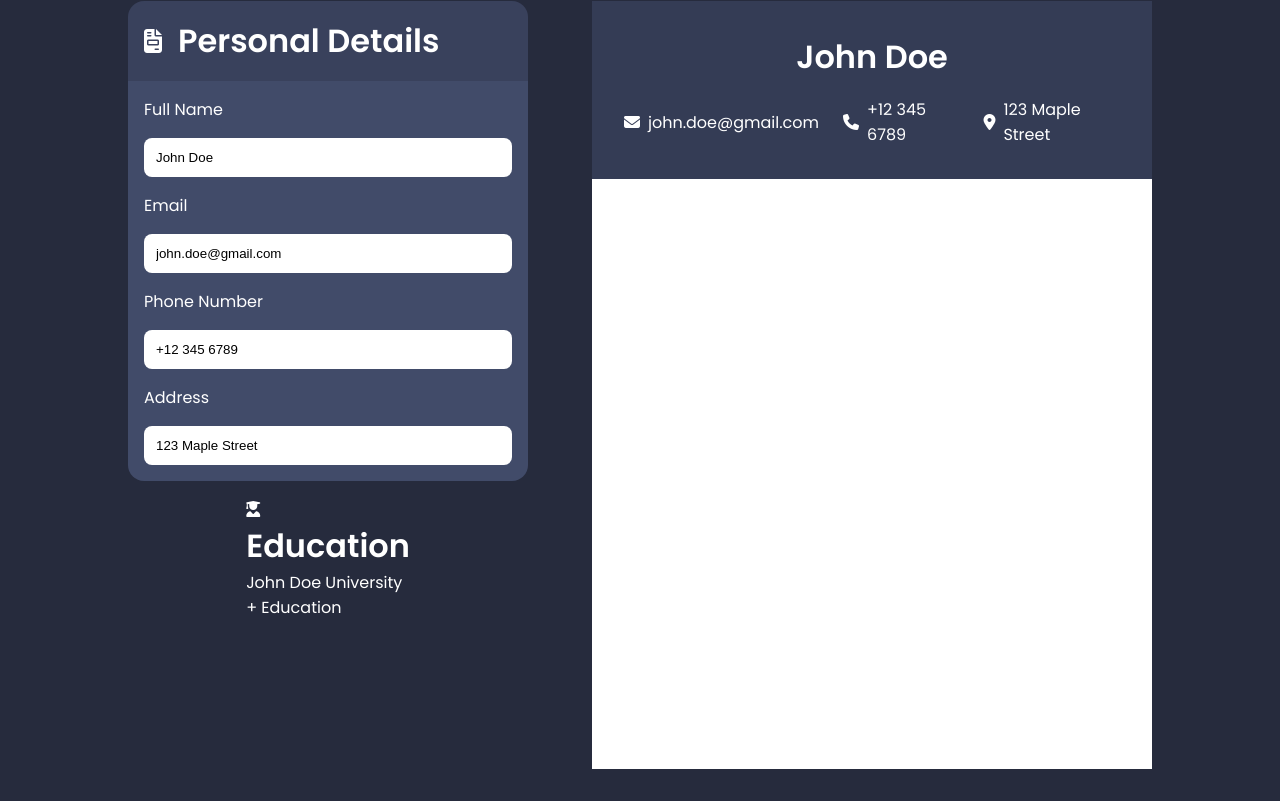
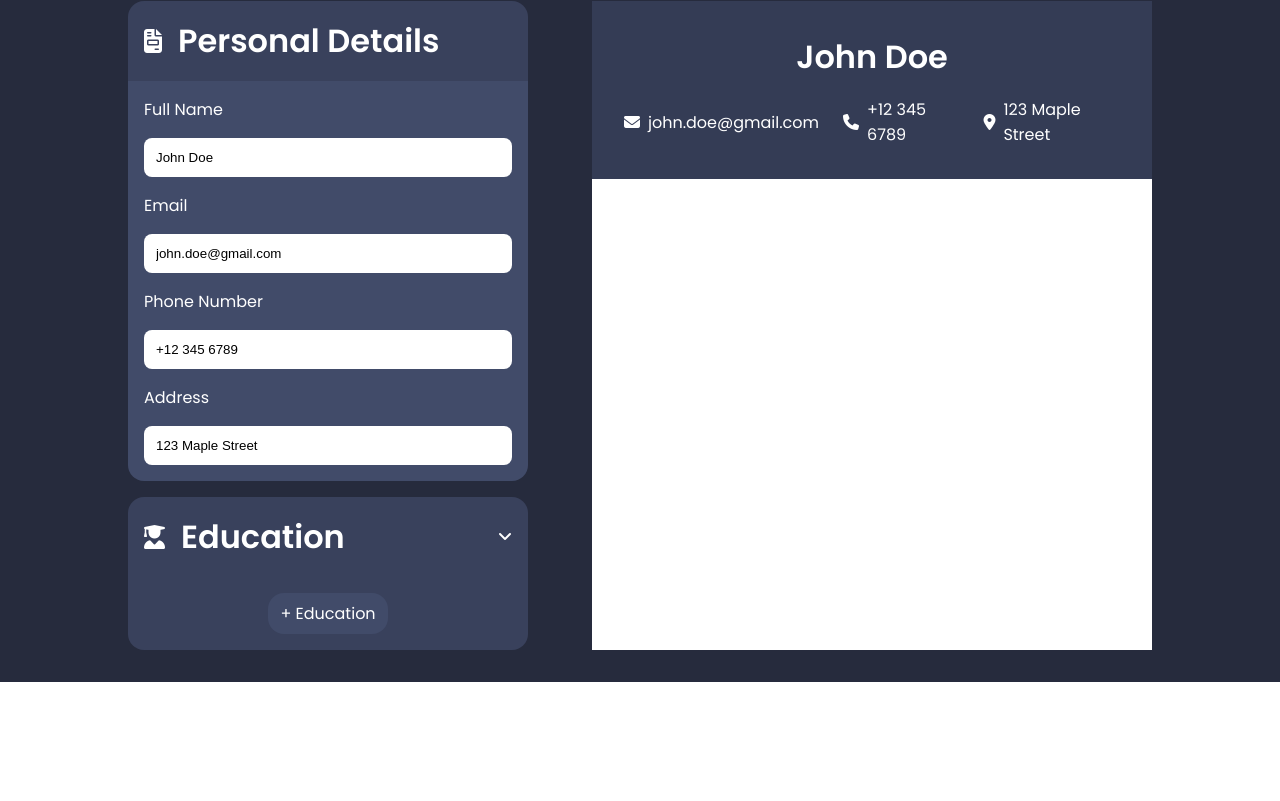
Before and after one commit to lukazashovski/top-projects, a React (Vite) app in the folder project-cvApplication/: page / in a window 1280 px wide. Shown: the part 474-1275 px from the top of the page. After the commit the page ends 1156 px from the top, so only its background shows below. Built offline with nearby package versions, Linux system fonts and the light colour scheme.

Commit message:
finally finished dropdown AAAAAAAH

```diff
--- a/project-cvApplication/src/App.css
+++ b/project-cvApplication/src/App.css
@@ -104,12 +104,10 @@ html {
   padding-bottom: 2rem;
 
   width: 80vw;
-  height: 100vh;
-
-  gap: 4rem;
 
   display: flex;
   justify-content: space-between;
+  gap: 4rem;
 }
 
 .forms {
--- a/project-cvApplication/src/App.jsx
+++ b/project-cvApplication/src/App.jsx
@@ -66,10 +66,6 @@ function App() {
               setFormData={setFormData}
             ></Form>
             <CustomDropdown
-              defaultValues={{
-                name: "John Doe University",
-                visible: "true",
-              }}
               faClass="fa-solid fa-user-graduate"
               header="Education"
             ></CustomDropdown>
--- a/project-cvApplication/src/components/CustomDropdown.jsx
+++ b/project-cvApplication/src/components/CustomDropdown.jsx
@@ -1,22 +1,129 @@
 import { useState } from "react";
+import "../styles/CustomDropdown.css";
 
-function CustomDropdown({ defaultValues, faClass, header }) {
+function DropDownItem({ defaultValues }) {
   const [dropDownData, setDropDownData] = useState(defaultValues);
+  const handleChange = (field, value) => {
+    setDropDownData({
+      ...dropDownData,
+      [field]: value,
+    });
+  };
+
+  const [isDropdownOpen, setIsDropdownOpen] = useState(false);
+  const toggleDropdown = () => {
+    setIsDropdownOpen(!isDropdownOpen);
+  };
+
+  const [visible, setVisible] = useState(true);
+  const [deleted, setDeleted] = useState(false);
+
+  return (
+    <>
+      {!deleted && (
+        <div className={"dropdown-item"}>
+          <div onClick={toggleDropdown}>
+            <p>{dropDownData.input1}</p>
+            <div>
+              <a
+                onClick={(e) => {
+                  setVisible(!visible);
+                  e.stopPropagation();
+                }}
+              >
+                {visible ? (
+                  <i className="fa-solid fa-eye"></i>
+                ) : (
+                  <i className="fa-solid fa-eye-slash"></i>
+                )}
+              </a>
+              <a onClick={() => setDeleted(!deleted)}>
+                <i className="fa-solid fa-trash"></i>
+              </a>
+            </div>
+          </div>
+          <div className={"dropdown-form " + (isDropdownOpen ? "open" : "")}>
+            <div className="dropdown-input">
+              <label>{dropDownData.input1Name}</label>
+              <input
+                type="text"
+                value={dropDownData.input1}
+                onChange={(e) => handleChange("input1", e.target.value)}
+              />
+            </div>
+            <div className="dropdown-input">
+              <label>{dropDownData.input2Name}</label>
+              <input
+                type="text"
+                value={dropDownData.input2}
+                onChange={(e) => handleChange("input2", e.target.value)}
+              />
+            </div>
+            <div className="dropdown-input">
+              <label>{dropDownData.input3Name}</label>
+              <input
+                type="text"
+                value={dropDownData.input3}
+                onChange={(e) => handleChange("input3", e.target.value)}
+              />
+            </div>
+            <div className="dropdown-input">
+              <label>{dropDownData.input4Name}</label>
+              <input
+                type="text"
+                value={dropDownData.input4}
+                onChange={(e) => handleChange("input4", e.target.value)}
+              />
+            </div>
+            <div className="dropdown-input">
+              <label>{dropDownData.input5Name}</label>
+              <input
+                type="text"
+                value={dropDownData.input5}
+                onChange={(e) => handleChange("input5", e.target.value)}
+              />
+            </div>
+          </div>
+        </div>
+      )}
+    </>
+  );
+}
+
+function CustomDropdown({ faClass, header }) {
+  const [itemList, setItemList] = useState([]);
+
+  const addItem = () => {
+    setItemList(
+      itemList.concat(
+        <DropDownItem
+          key={itemList.length}
+          defaultValues={{
+            input1Name: "School",
+            input2Name: "Degree",
+            input3Name: "Start Date",
+            input4Name: "End Date",
+            input5Name: "Location",
+          }}
+        ></DropDownItem>
+      )
+    );
+  };
 
   return (
     <div className="dropdown">
       <div className="dropdown-top">
-        <i className={faClass}></i>
-        <h1>{header}</h1>
+        <div>
+          <i className={faClass}></i>
+          <h1>{header}</h1>
+        </div>
+        <a>
+          <i className="fa-solid fa-angle-down"></i>
+        </a>
       </div>
-      <div className="dropdown-main">
-        <div className="dropdown-item">
-          <p>{defaultValues.name}</p>
-          <a></a>
-        </div>
-      </div>
+      <div className="dropdown-main">{itemList}</div>
       <div className="dropdown-bottom">
-        <a>+ {header}</a>
+        <a onClick={addItem}>+ {header}</a>
       </div>
     </div>
   );
--- /dev/null
+++ b/project-cvApplication/src/styles/CustomDropdown.css
@@ -0,0 +1,137 @@
+.dropdown {
+  width: 100%;
+
+  display: flex;
+  flex-direction: column;
+
+  border-radius: 1rem;
+  overflow: hidden;
+}
+
+.dropdown-top,
+.dropdown-bottom {
+  background-color: rgb(57, 65, 92);
+  padding: 1rem;
+
+  display: flex;
+  align-items: center;
+  justify-content: space-between;
+
+  gap: 1rem;
+}
+
+.dropdown-top {
+  cursor: pointer;
+}
+
+.dropdown-top div {
+  display: flex;
+  align-items: center;
+  gap: 1rem;
+}
+
+.dropdown-top > div > i {
+  font-size: 1.5rem;
+}
+
+.dropdown-main {
+  display: flex;
+  flex-direction: column;
+  gap: 0.5rem;
+}
+
+.dropdown-item {
+  height: auto;
+  position: relative;
+
+  background-color: rgb(65, 75, 105);
+
+  display: flex;
+  flex-direction: column;
+
+  cursor: pointer;
+  overflow: hidden;
+}
+
+.dropdown-item:first-child {
+  margin: 0.5rem 0 0 0 !important;
+}
+
+.dropdown-item:only-child {
+  margin: 0.5rem 0 !important;
+}
+
+.dropdown-item:last-child {
+  margin: 0 0 0.5rem 0;
+}
+
+.dropdown-item > div:nth-child(1) {
+  padding: 1rem;
+
+  display: flex;
+  justify-content: space-between;
+}
+
+.dropdown-item > div:nth-child(1) > div {
+  display: flex;
+  gap: 1rem;
+}
+
+.dropdown-form {
+  max-height: 0;
+  width: 100%;
+
+  opacity: 0;
+
+  display: grid;
+
+  grid-template-columns: 1fr 1fr;
+  gap: 0.5rem;
+  transition: all ease 0.3s;
+  padding: 0 1rem;
+}
+
+.dropdown-form.open {
+  max-height: 25rem;
+  padding: 1rem;
+  opacity: 1;
+
+  transition: all ease 0.3s;
+}
+
+.dropdown-input {
+  display: flex;
+  flex-direction: column;
+  grid-column: 1 / -1;
+}
+
+.dropdown-input > input {
+  padding: 0.75rem;
+  border-radius: 0.5rem;
+
+  outline: none;
+  border: none;
+}
+
+.dropdown-input:nth-child(3) {
+  grid-column: 1 / 2;
+}
+
+.dropdown-input:nth-child(4) {
+  grid-column: 2 / 3;
+}
+
+.dropdown-bottom {
+  justify-content: center;
+  gap: none;
+}
+
+.dropdown-bottom > a {
+  z-index: 2;
+  padding: 0.5rem 0.75rem;
+  background-color: rgb(65, 75, 105);
+  border-radius: 1rem;
+  display: flex;
+
+  cursor: pointer;
+}
```
